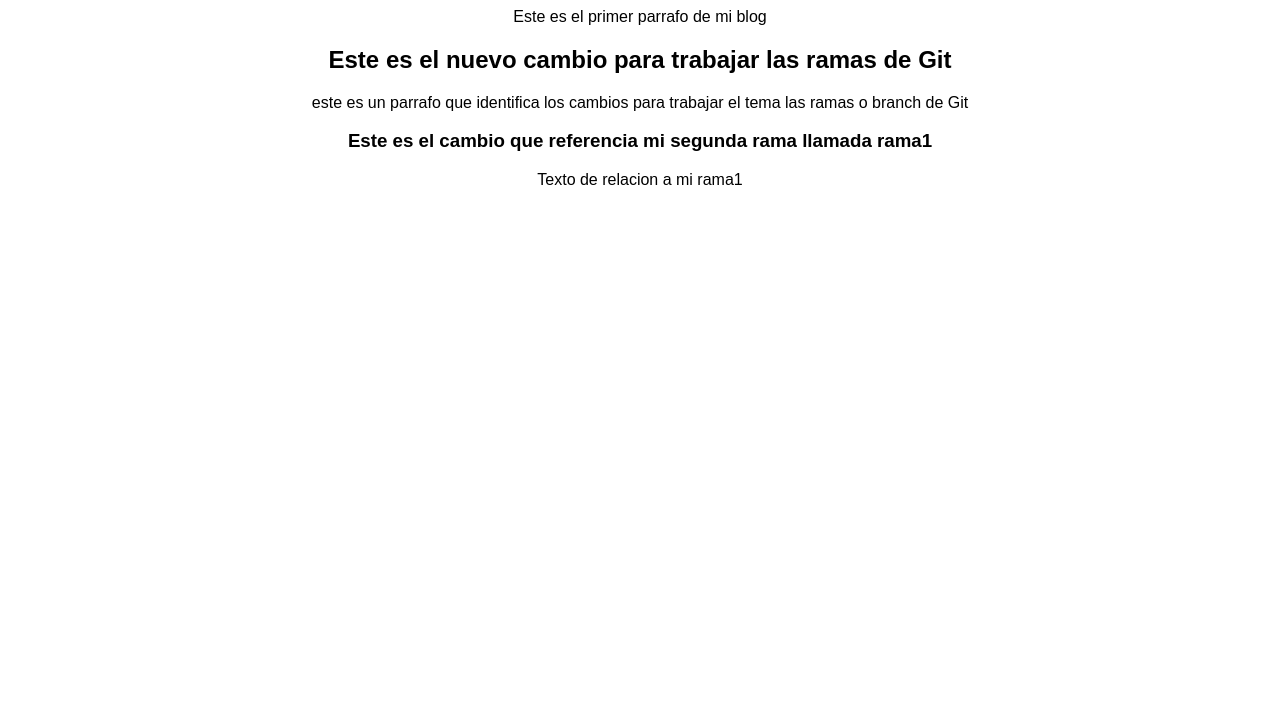
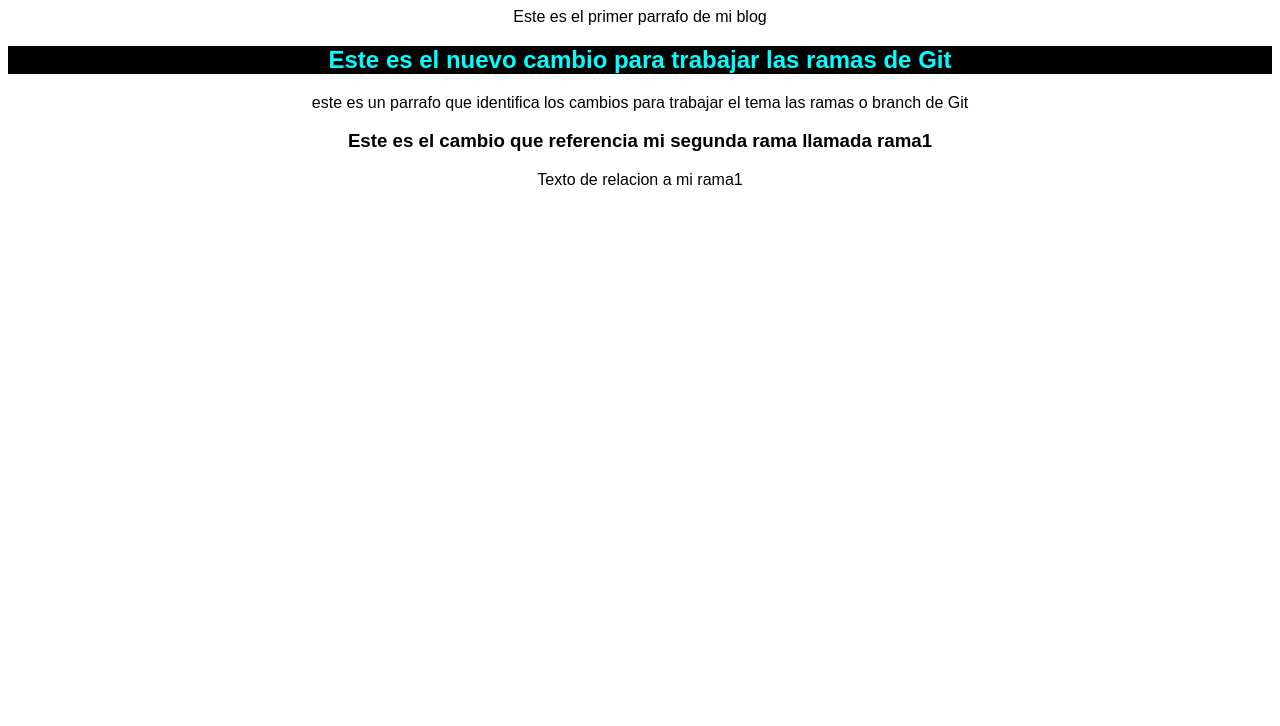
Before and after one commit to LorenzoB-collab/blogplatzi, a plain HTML site: page index.html in a window 1280 px wide. Shown: the part 74-800 px from the top of the page. Drawn offline with Linux system fonts and the light colour scheme.

Commit message:
nuevos cambios v3

```diff
--- a/css/style.css
+++ b/css/style.css
@@ -8,3 +8,8 @@ body h1 {
     background-color: #b38181;
     border: 1px #000 solid;
 }
+
+body h2 {
+    color: aqua;
+    background-color: black;
+}
```
